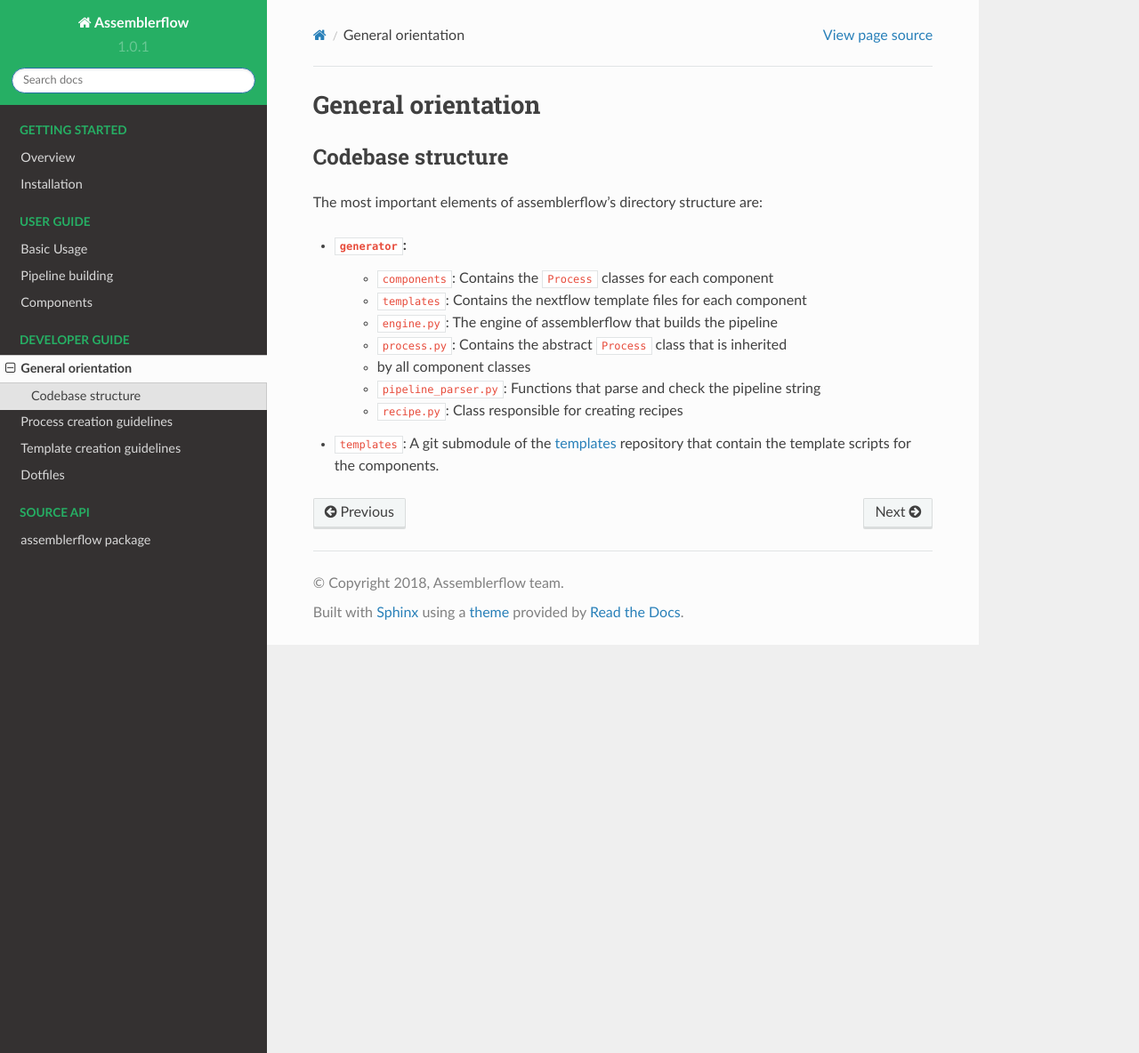
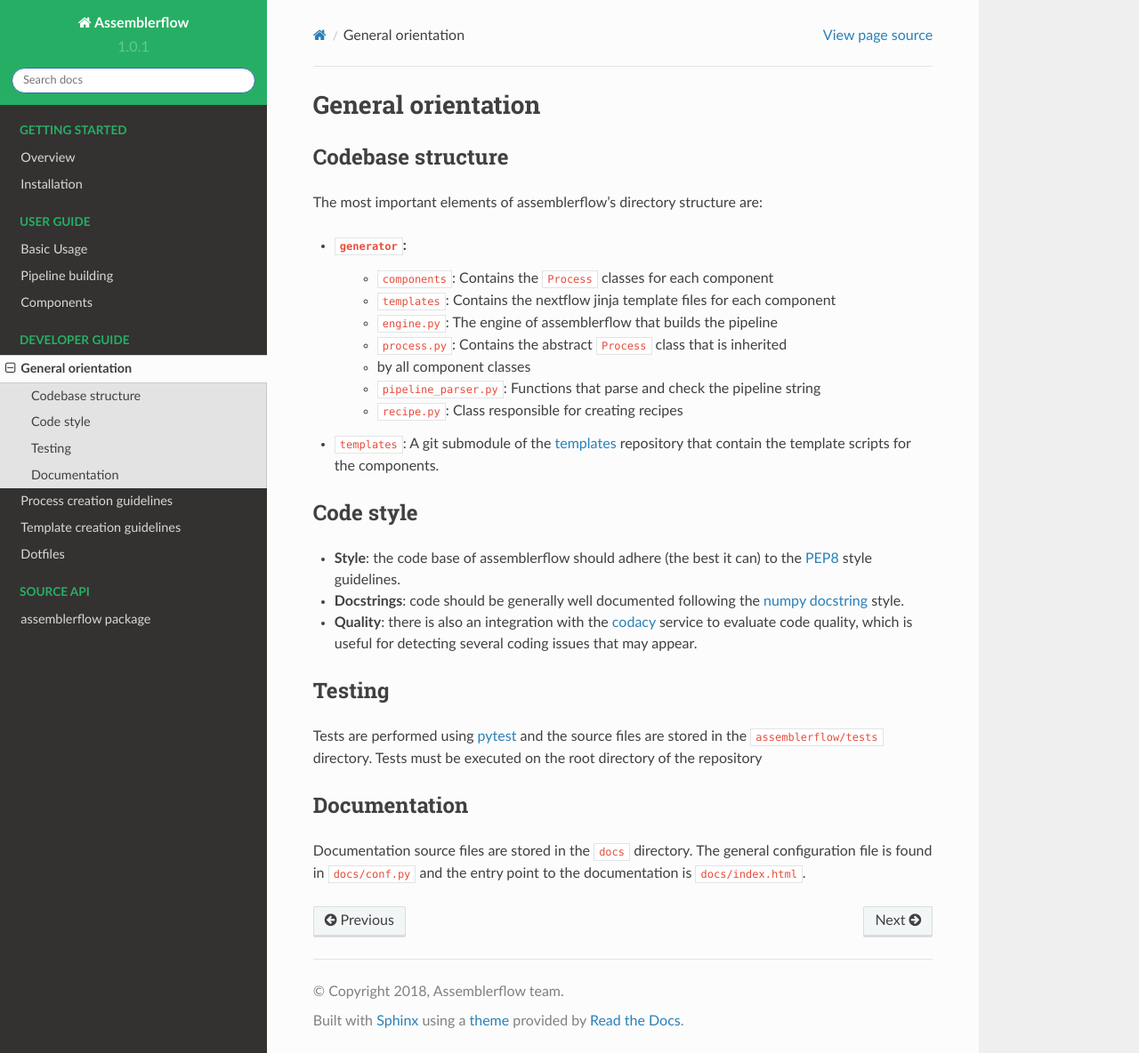
Before and after one commit to assemblerflow/flowcraft, a Sphinx documentation site: the page built from docs/dev/general_orientation.rst, in a window 1280 px wide and 1184 px high. Shown: the whole window at 89% size. Built offline with Sphinx 7.4.7 and the Read the Docs theme 2.0.0, drawn with Linux system fonts in a browser that asks for light colours.

Commit message:
Added general orientation text

```diff
--- a/docs/dev/general_orientation.rst
+++ b/docs/dev/general_orientation.rst
@@ -8,7 +8,7 @@ The most important elements of assemblerflow's directory structure are:
 
 - ``generator``:
     - ``components``: Contains the ``Process`` classes for each component
-    - ``templates``: Contains the nextflow template files for each component
+    - ``templates``: Contains the nextflow jinja template files for each component
     - ``engine.py``: The engine of assemblerflow that builds the pipeline
     - ``process.py``: Contains the abstract ``Process`` class that is inherited
     - by all component classes
@@ -18,3 +18,36 @@ The most important elements of assemblerflow's directory structure are:
   the template scripts for the components.
 
 .. _templates: https://github.com/ODiogoSilva/templates
+
+
+Code style
+----------
+
+- **Style**:  the code base of assemblerflow should adhere (the best it can) to
+  the `PEP8`_ style guidelines.
+- **Docstrings**: code should be generally well documented following the
+  `numpy docstring`_ style.
+- **Quality**: there is also an integration with the `codacy`_ service to
+  evaluate code quality, which is useful for detecting several coding
+  issues that may appear.
+
+
+Testing
+-------
+
+Tests are performed using `pytest`_ and the source files are stored in the
+``assemblerflow/tests`` directory. Tests must be executed on the root directory
+of the repository
+
+Documentation
+-------------
+
+Documentation source files are stored in the ``docs`` directory. The general
+configuration file is found in ``docs/conf.py`` and the entry
+point to the documentation is ``docs/index.html``.
+
+
+.. _pytest: https://docs.pytest.org/en/latest/
+.. _PEP8: https://www.python.org/dev/peps/pep-0008/
+.. _numpy docstring: https://numpydoc.readthedocs.io/en/latest/format.html
+.. _codacy: https://app.codacy.com/app/o.diogosilva/assemblerflow/dashboard
```
